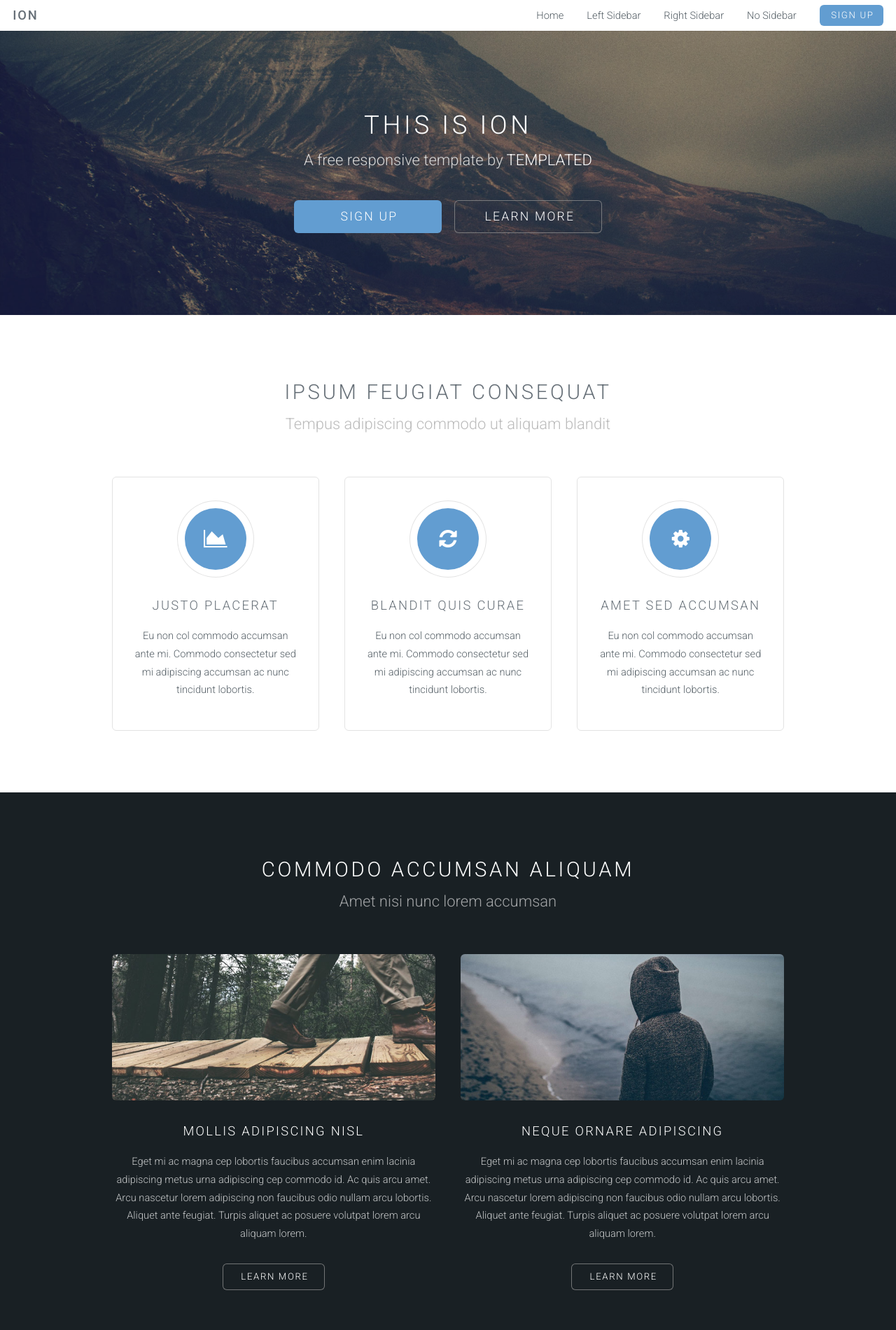
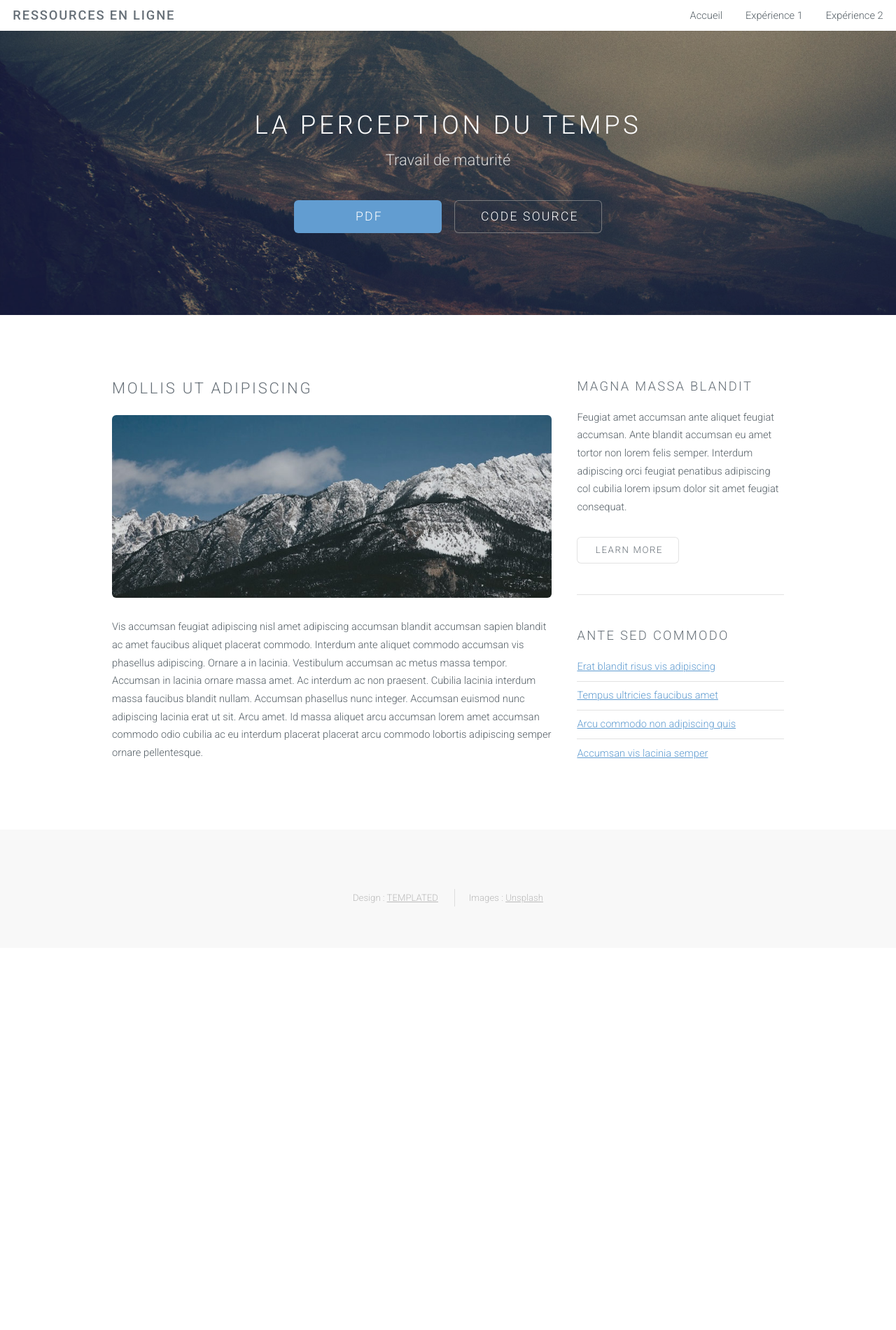
Before and after one commit to Temporalite/Temporalite.github.io, a plain HTML site: page index.html in a window 1280 px wide. Shown: the top 1900 px of the page at 70% size. After the commit the page ends 1354 px from the top, so only its background shows below. Drawn offline with Linux system fonts and the light colour scheme.

Commit message:
ajout boutons et simplification du template

```diff
--- a/index.html
+++ b/index.html
@@ -6,7 +6,7 @@
 -->
 <html>
 	<head>
-		<title>La Perception du temps</title>
+		<title>Temporalité</title>
 		<meta http-equiv="content-type" content="text/html; charset=utf-8" />
 		<meta name="description" content="" />
 		<meta name="keywords" content="" />
@@ -25,14 +25,14 @@
 
 		<!-- Header -->
 			<header id="header" class="skel-layers-fixed">
-				<h1><a href="#">Ion</a></h1>
+				<h1><a href="#">Ressources en ligne</a></h1>
 				<nav id="nav">
 					<ul>
-						<li><a href="index.html">Home</a></li>
-						<li><a href="left-sidebar.html">Left Sidebar</a></li>
-						<li><a href="right-sidebar.html">Right Sidebar</a></li>
-						<li><a href="no-sidebar.html">No Sidebar</a></li>
-						<li><a href="#" class="button special">Sign Up</a></li>
+						<li><a href="index.html">Accueil</a></li>
+						<li><a href="left-sidebar.html">Expérience 1</a></li>
+						<li><a href="right-sidebar.html">Expérience 2</a></li>
+					 	<!-- <li><a href="no-sidebar.html">No Sidebar</a></li>
+						<li><a href="#" class="button special">Sign Up</a></li> -->
 					</ul>
 				</nav>
 			</header>
@@ -40,77 +40,12 @@
 		<!-- Banner -->
 			<section id="banner">
 				<div class="inner">
-					<h2>This is Ion</h2>
-					<p>A free responsive template by <a href="http://templated.co">TEMPLATED</a></p>
+					<h2>La perception du temps</h2>
+					<p>Travail de maturité <!-- <a href="http://templated.co">TEMPLATED</a></p> -->
 					<ul class="actions">
-						<li><a href="#content" class="button big special">Sign Up</a></li>
-						<li><a href="#elements" class="button big alt">Learn More</a></li>
+						<li><a href="https://github.com/Temporalite/TM/raw/master/latex/TM.pdf" class="button big special">PDF</a></li>
+						<li><a href="https://github.com/Temporalite/TM" class="button big alt">Code source</a></li>
 					</ul>
-				</div>
-			</section>
-
-		<!-- One -->
-			<section id="one" class="wrapper style1">
-				<header class="major">
-					<h2>Ipsum feugiat consequat</h2>
-					<p>Tempus adipiscing commodo ut aliquam blandit</p>
-				</header>
-				<div class="container">
-					<div class="row">
-						<div class="4u">
-							<section class="special box">
-								<i class="icon fa-area-chart major"></i>
-								<h3>Justo placerat</h3>
-								<p>Eu non col commodo accumsan ante mi. Commodo consectetur sed mi adipiscing accumsan ac nunc tincidunt lobortis.</p>
-							</section>
-						</div>
-						<div class="4u">
-							<section class="special box">
-								<i class="icon fa-refresh major"></i>
-								<h3>Blandit quis curae</h3>
-								<p>Eu non col commodo accumsan ante mi. Commodo consectetur sed mi adipiscing accumsan ac nunc tincidunt lobortis.</p>
-							</section>
-						</div>
-						<div class="4u">
-							<section class="special box">
-								<i class="icon fa-cog major"></i>
-								<h3>Amet sed accumsan</h3>
-								<p>Eu non col commodo accumsan ante mi. Commodo consectetur sed mi adipiscing accumsan ac nunc tincidunt lobortis.</p>
-							</section>
-						</div>
-					</div>
-				</div>
-			</section>
-
-		<!-- Two -->
-			<section id="two" class="wrapper style2">
-				<header class="major">
-					<h2>Commodo accumsan aliquam</h2>
-					<p>Amet nisi nunc lorem accumsan</p>
-				</header>
-				<div class="container">
-					<div class="row">
-						<div class="6u">
-							<section class="special">
-								<a href="#" class="image fit"><img src="images/pic01.jpg" alt="" /></a>
-								<h3>Mollis adipiscing nisl</h3>
-								<p>Eget mi ac magna cep lobortis faucibus accumsan enim lacinia adipiscing metus urna adipiscing cep commodo id. Ac quis arcu amet. Arcu nascetur lorem adipiscing non faucibus odio nullam arcu lobortis. Aliquet ante feugiat. Turpis aliquet ac posuere volutpat lorem arcu aliquam lorem.</p>
-								<ul class="actions">
-									<li><a href="#" class="button alt">Learn More</a></li>
-								</ul>
-							</section>
-						</div>
-						<div class="6u">
-							<section class="special">
-								<a href="#" class="image fit"><img src="images/pic02.jpg" alt="" /></a>
-								<h3>Neque ornare adipiscing</h3>
-								<p>Eget mi ac magna cep lobortis faucibus accumsan enim lacinia adipiscing metus urna adipiscing cep commodo id. Ac quis arcu amet. Arcu nascetur lorem adipiscing non faucibus odio nullam arcu lobortis. Aliquet ante feugiat. Turpis aliquet ac posuere volutpat lorem arcu aliquam lorem.</p>
-								<ul class="actions">
-									<li><a href="#" class="button alt">Learn More</a></li>
-								</ul>
-							</section>
-						</div>
-					</div>
 				</div>
 			</section>
 
@@ -151,45 +86,9 @@
 		<!-- Footer -->
 			<footer id="footer">
 				<div class="container">
-					<div class="row double">
-						<div class="6u">
-							<div class="row collapse-at-2">
-								<div class="6u">
-									<h3>Accumsan</h3>
-									<ul class="alt">
-										<li><a href="#">Nascetur nunc varius</a></li>
-										<li><a href="#">Vis faucibus sed tempor</a></li>
-										<li><a href="#">Massa amet lobortis vel</a></li>
-										<li><a href="#">Nascetur nunc varius</a></li>
-									</ul>
-								</div>
-								<div class="6u">
-									<h3>Faucibus</h3>
-									<ul class="alt">
-										<li><a href="#">Nascetur nunc varius</a></li>
-										<li><a href="#">Vis faucibus sed tempor</a></li>
-										<li><a href="#">Massa amet lobortis vel</a></li>
-										<li><a href="#">Nascetur nunc varius</a></li>
-									</ul>
-								</div>
-							</div>
-						</div>
-						<div class="6u">
-							<h2>Aliquam Interdum</h2>
-							<p>Blandit nunc tempor lobortis nunc non. Mi accumsan. Justo aliquet massa adipiscing cubilia eu accumsan id. Arcu accumsan faucibus vis ultricies adipiscing ornare ut. Mi accumsan justo aliquet.</p>
-							<ul class="icons">
-								<li><a href="#" class="icon fa-twitter"><span class="label">Twitter</span></a></li>
-								<li><a href="#" class="icon fa-facebook"><span class="label">Facebook</span></a></li>
-								<li><a href="#" class="icon fa-instagram"><span class="label">Instagram</span></a></li>
-								<li><a href="#" class="icon fa-linkedin"><span class="label">LinkedIn</span></a></li>
-								<li><a href="#" class="icon fa-pinterest"><span class="label">Pinterest</span></a></li>
-							</ul>
-						</div>
-					</div>
 					<ul class="copyright">
-						<li>&copy; Untitled. All rights reserved.</li>
-						<li>Design: <a href="http://templated.co">TEMPLATED</a></li>
-						<li>Images: <a href="http://unsplash.com">Unsplash</a></li>
+						<li>Design : <a href="http://templated.co">TEMPLATED</a></li>
+						<li>Images : <a href="http://unsplash.com">Unsplash</a></li>
 					</ul>
 				</div>
 			</footer>
```
